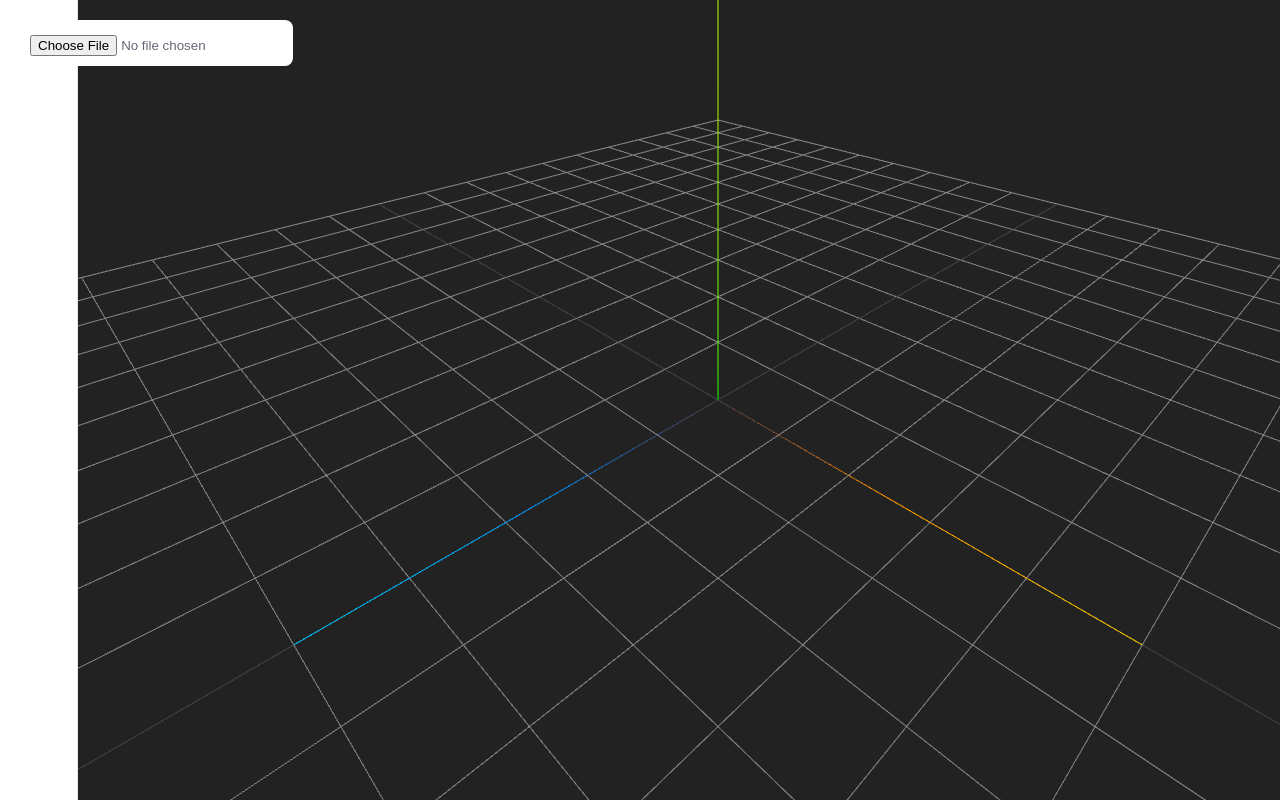
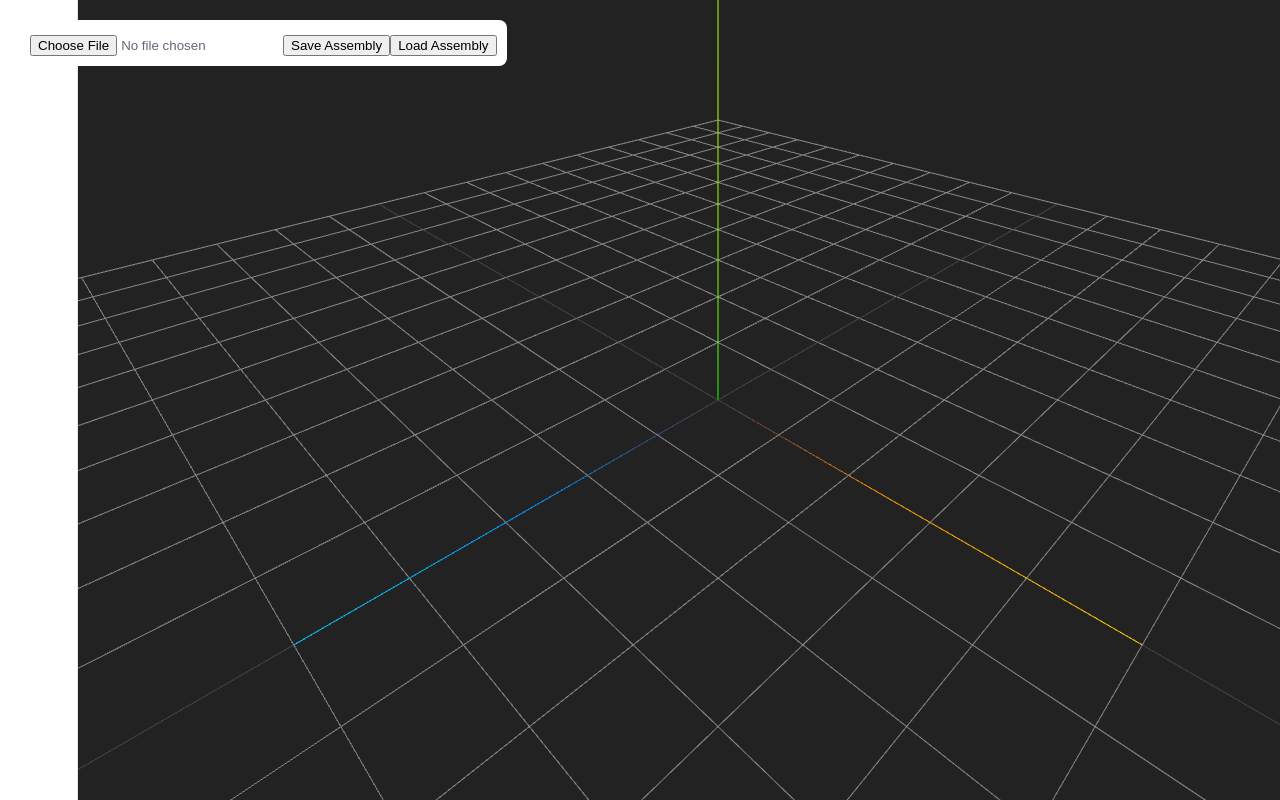
Before and after one commit to diemashirko/Robotics-Simulator, a React app in the folder frontend/: page / in a window 1280 px wide. Shown: the top 800 px of the page. Built offline with nearby package versions, Linux system fonts and the light colour scheme; the HTML template or start-up script is replaced by a standard one.

Commit message:
added save and load functions

```diff
--- a/frontend/src/App.jsx
+++ b/frontend/src/App.jsx
@@ -173,6 +173,8 @@ function App() {
     <>
       <FileUploader
         onFileSelected={setFile}
+        saveAssembly={saveAssembly}
+        loadAssembly={loadAssembly}
       />
       <ModelInfo
 
@@ -191,6 +193,7 @@ function App() {
         }
         moveSelected={moveSelected}
         rotateSelected={rotateSelected}
+
       />
       <div
         style={{
@@ -294,7 +297,10 @@ function App() {
           {
 
             selectedMesh && (
-
+              console.log(
+                "Selected mesh:",
+                selectedMesh
+              ),
               <TransformControls
                 object={
                   selectedMesh
@@ -362,6 +368,51 @@ function App() {
       </div>
     </>
   );
+  function saveAssembly() {
+
+    const assembly = {
+
+      models: models
+
+    };
+
+    localStorage.setItem(
+
+      "robotAssembly",
+
+      JSON.stringify(
+        assembly
+      )
+
+    );
+
+    console.log(
+      "Assembly Saved"
+    );
+
+  }
+  function loadAssembly() {
+
+    const saved =
+
+      localStorage.getItem(
+        "robotAssembly"
+      );
+
+    if (!saved) {
+
+      return;
+
+    }
+
+    const data =
+      JSON.parse(saved);
+
+    setModels(
+      data.models
+    );
+
+  }
 }
 
 export default App;
--- a/frontend/src/components/FileUploader.jsx
+++ b/frontend/src/components/FileUploader.jsx
@@ -1,5 +1,7 @@
 export default function FileUploader({
   onFileSelected,
+  saveAssembly,
+  loadAssembly
 }) {
 
   const handleChange = (event) => {
@@ -23,12 +25,30 @@ export default function FileUploader({
         padding: "10px",
         borderRadius: "8px",
       }}
+
     >
       <input
         type="file"
         accept=".stl"
         onChange={handleChange}
       />
+            <button
+        onClick={() => {
+          console.log("Saving assembly");
+          saveAssembly();
+        }}
+      >
+        Save Assembly
+      </button>
+
+      <button
+        onClick={() => {
+          console.log("Loading assembly");
+          loadAssembly();
+        }}
+      >
+        Load Assembly
+      </button>
     </div>
   );
 }
--- a/frontend/src/components/ModelInfo.jsx
+++ b/frontend/src/components/ModelInfo.jsx
@@ -129,6 +129,7 @@ export default function ModelInfo({
         )
 
       }
+
       <button
         onClick={() => {
           moveSelected(
```
